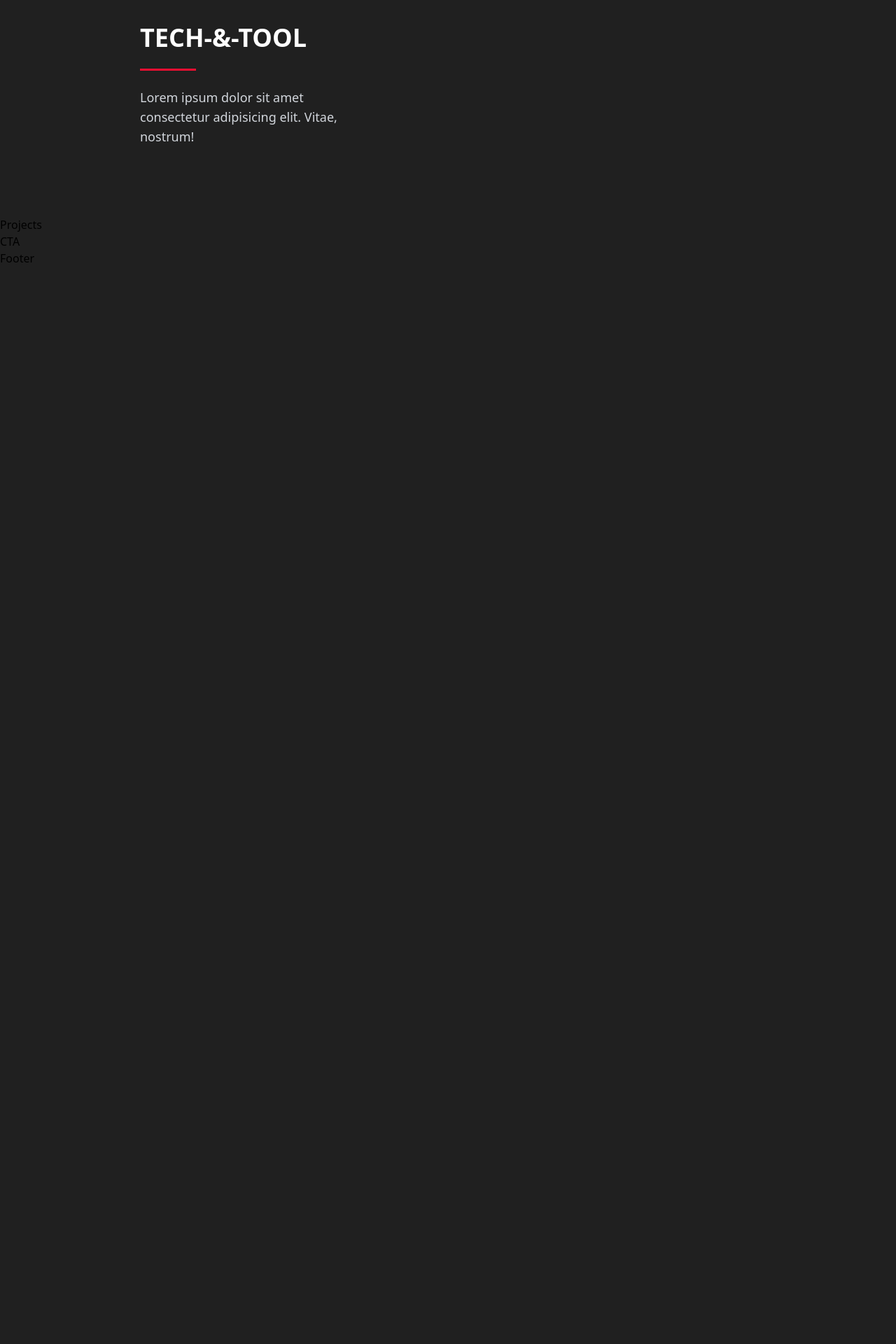
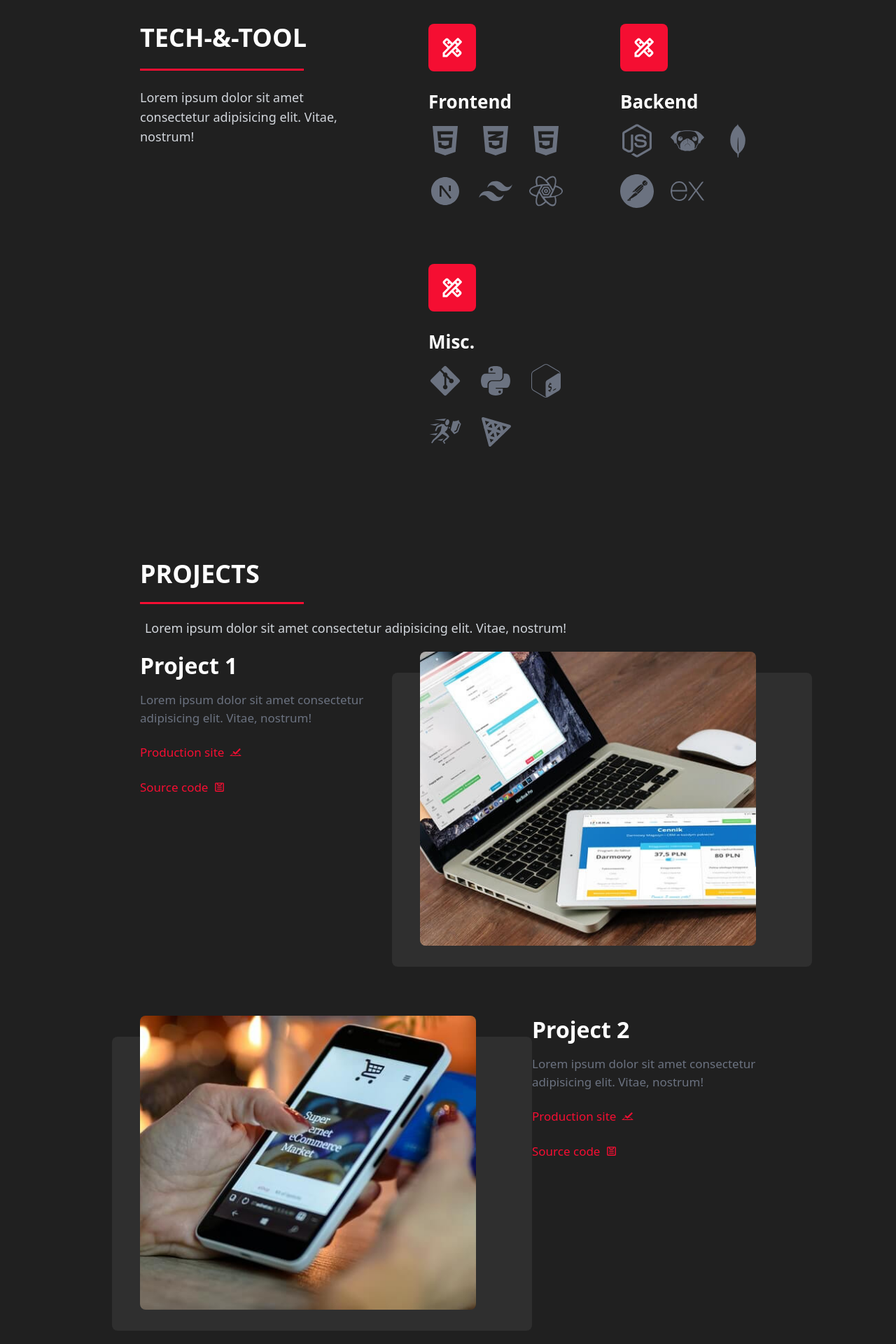
Before and after one commit to Dakshitj14/Personal-portfolio, a React (Vite) app in the folder my-project/: page / in a window 1280 px wide. Shown: the part 820-2740 px from the top of the page at 70% size. Before the commit the page ends 1201 px from the top, so only its background shows below. Built offline with nearby package versions, Linux system fonts and the light colour scheme.

Commit message:
updated cta is lef

```diff
--- a/my-project/src/sections/Cta.jsx
+++ b/my-project/src/sections/Cta.jsx
@@ -1,8 +1,26 @@
-import React from 'react'
+import React, { useEffect } from 'react'
+import AOS from 'aos';
+import 'aos/dist/aos.css'
+
 
 const Cta =()=>{
+
+    useEffect(()=>{
+        AOS.init({
+            duration: 800,
+            delay:200,
+            once: false,
+
+        })
+    }, []);
     return(
-        <div>CTA</div>
+        <div className='w-full lg:px-[200px] px-8 py-[60px] h-full flex flex-col justify-between items-center gap-5'>
+            <div data-aos='zoom-in' className='w-full bg-[#2f2f2f] flex lg:flx-row flex-col justify-between items-center lg:p-20 p-8'>
+                <h1 className='text-white lg:w-[50%] w-full lg:text-[35px] text-[30px] leading-10 lg:text-left text-center font-semibold font-poppins '>Reach Out for Collaborations</h1>
+                <button className='bg-themered hover:bg-white text-white hover:text-themered font-semibold lg:text-lg text-sm px-8 py-3 rounded mt-5 font-poppins'>Contact me!</button>
+            </div>
+
+        </div>
     )
 }
 
--- a/my-project/src/sections/Projects.jsx
+++ b/my-project/src/sections/Projects.jsx
@@ -1,9 +1,81 @@
-import React from 'react'
+import React, { useEffect } from 'react';
+import AOS from 'aos';
+import 'aos/dist/aos.css';
+import { FaArrowRightLong } from 'react-icons/fa6';
+import { CgClipboard } from "react-icons/cg";
+import { SiTestcafe } from "react-icons/si";
 
-const Projects =()=>{
-    return(
-        <div>Projects</div>
-    )
-}
+import project1 from '../assets/project1.jpg';
+import project2 from '../assets/project2.jpg';
 
-export default Projects
+const Projects = () => {
+    useEffect(() => {
+        AOS.init({
+            duration: 800,
+            delay: 200,
+            once: false,
+        });
+    }, []);
+
+    return (
+        <div id='projects' className='w-full lg:px-[200px] px-8 py-[60px] h-full flex flex-col justify-between items-start gap-5'>
+            <h1 data-aos='zoom-in' className='text-4xl uppercase text-white font-semibold font-poppins'>Projects</h1>
+            <div data-aos='zoom-in' data-aos-delay='200' className='bg-themered h-[3px] w-[234px]'></div>
+            <p data-aos='zoom-in' data-aos-delay='400' className='text-gray-300 text-center text-lg font-poppins lg:w-[70%] w-full'>
+                Lorem ipsum dolor sit amet consectetur adipisicing elit. Vitae, nostrum!
+            </p>
+            {/* project1 */}
+
+            <div className='w-full flex lg:flex-row flex-col justify-center items-start lg:gap-20 gap-20'>
+                {/* Project 1 */}
+                <div className='lg:w-[40%] w-full flex flex-col justify-center items-start gap-6'>
+                    <div className='flex flex-col justify-center items-start gap-4'>
+                        <h1 data-aos="zoom-in" data-aos-delay="600" className='text-white font-semibold text-[32px] leading-10'>Project 1</h1>
+                        <p data-aos="zoom-in" data-aos-delay="800" className='text-gray-500 text-[17px] font-poppins'>
+                            Lorem ipsum dolor sit amet consectetur adipisicing elit. Vitae, nostrum!
+                        </p>
+                    </div>
+                    <button data-aos="zoom-in" data-aos-delay="1000" className='text-themered hover:text-white text-[17px] font-poppins flex justify-center items-center gap-2'>
+                        Production site <span><SiTestcafe /></span>
+                    </button>
+                    <button data-aos="zoom-in" data-aos-delay="1000" className='text-themered hover:text-white text-[17px] font-poppins flex justify-center items-center gap-2'>
+                        Source code <span><CgClipboard /></span>
+                    </button>
+                </div>
+
+                {/* Project 1 Image */}
+                <div data-aos="zoom-in" data-aos-delay="1200" className='lg:w-[60%] w-full relative'>
+                    <div className='bg-[#2f2f2f] lg:w-[600px] w-[300px] lg:h-[420px] h-[200px] rounded-lg absolute top-[30px] -left-[40px]'></div>
+                    <img src={project1} alt="Project 1" className='lg:w-[600px] w-[300px] lg:h-[420px] h-[200px] object-cover rounded-lg relative' />
+                </div>
+            </div>
+
+            {/* project2 */}
+            <div className='w-full flex lg:flex-row-reverse flex-col justify-center items-start lg:gap-20 gap-20 mt-20'>
+                {/* Project 2 */}
+                <div className='lg:w-[40%] w-full flex flex-col justify-center items-start gap-6'>
+                    <div className='flex flex-col justify-center items-start gap-4'>
+                        <h1 data-aos="zoom-in" data-aos-delay="600" className='text-white font-semibold text-[32px] leading-10'>Project 2</h1>
+                        <p data-aos="zoom-in" data-aos-delay="800" className='text-gray-500 text-[17px] font-poppins'>
+                            Lorem ipsum dolor sit amet consectetur adipisicing elit. Vitae, nostrum!
+                        </p>
+                    </div>
+                    <button data-aos="zoom-in" data-aos-delay="1000" className='text-themered hover:text-white text-[17px] font-poppins flex justify-center items-center gap-2'>
+                        Production site <span><SiTestcafe /></span>
+                    </button>
+                    <button data-aos="zoom-in" data-aos-delay="1000" className='text-themered hover:text-white text-[17px] font-poppins flex justify-center items-center gap-2'>
+                        Source code <span><CgClipboard /></span>
+                    </button>
+                </div>
+
+                {/* Project 2 Image */}
+                <div data-aos="zoom-in" data-aos-delay="1200" className='lg:w-[60%] w-full relative'>
+                    <div className='bg-[#2f2f2f] lg:w-[600px] w-[300px] lg:h-[420px] h-[200px] rounded-lg absolute top-[30px] -left-[40px]'></div>
+                    <img src={project2} alt="Project 1" className='lg:w-[600px] w-[300px] lg:h-[420px] h-[200px] object-cover rounded-lg relative' />
+                </div>
+            </div>
+        </div>
+    );
+};
+
+export default Projects;
--- a/my-project/src/sections/Tech.jsx
+++ b/my-project/src/sections/Tech.jsx
@@ -5,6 +5,27 @@ import { MdOutlineDesignServices } from 'react-icons/md';
 import { IoLogoAndroid } from 'react-icons/io';
 import AOS from 'aos';
 import 'aos/dist/aos.css'
+import { IoLogoReact } from "react-icons/io5";
+import { FaHtml5 } from "react-icons/fa";
+import { FaCss3Alt } from "react-icons/fa";
+import { RiNextjsFill } from "react-icons/ri";
+import { RiTailwindCssFill } from "react-icons/ri";
+import { SiReactquery } from "react-icons/si";
+import { FaNodeJs } from "react-icons/fa";
+import { SiPug } from "react-icons/si";
+import { SiMongodb } from "react-icons/si";
+import { SiPostman } from "react-icons/si";
+import { SiExpress } from "react-icons/si";
+import { FaGitAlt } from "react-icons/fa6";
+import { FaPython } from "react-icons/fa";
+import { SiGnubash } from "react-icons/si";
+import { GiShieldBash } from "react-icons/gi";
+import { TbBrandThreejs } from "react-icons/tb";
+
+
+
+
+
 
 const Tech =()=>{
      useEffect(()=>{
@@ -20,10 +41,67 @@ const Tech =()=>{
         <div id= 'service' className='w-full lg:px-[200px] px-8 lg:py-[100px] py-[40px] h-full flex lg:flex-row flex-col justify-between items-start gap-[100px] '>
             <div className='lg:w-[40%] w-full flex flex-col justify-center items-start gap-6'>
             <h1 data-aos='zoom-in' className='text-4xl uppercase text-white font-poppins font-semibold'>Tech-&-Tool</h1>
-            <div data-aos='zoom-in' className='bg-themered h-[3px] w-20'></div>
+            <div data-aos='zoom-in' className='bg-themered h-[3px] w-[234px]'></div>
             <p data-aos='zoom in' data-aos-delay='400' className='text-gray-300 text-lg font-poppins'>Lorem ipsum dolor sit amet consectetur adipisicing elit. Vitae, nostrum!</p>
             </div>
             <div className='lg:w-[60%] w-full grid lg:grid-cols-2 grid-cols-1 justify-center items-start lg:gap-20 gap-12'>
+                {/* frontend */}
+                <div data-aos = 'zoom in' className='flex flex-col justify-center items-start gap-6'>
+                    <div className='bg-themered rounded-lg p-4 flex justify-center items-center transition-all duration-300 ease-in-out hover:scale-110'>
+                         <MdOutlineDesignServices className='fill-white size-9' />
+                    </div>
+                    <div className='flex flex-col justify-center items-start gap-3'>
+                        <h1 className='text-white font-semibold text-[26px] '>Frontend</h1>
+                        <div className='text-gray-500 text-lg font-poppins grid grid-cols-3 gap-6'>
+  <span className='text-5xl flex justify-center'><FaHtml5 /></span>
+  <span className='text-5xl flex justify-center'><FaCss3Alt /></span>
+  <span className='text-5xl flex justify-center'><FaHtml5 /></span>
+  <span className='text-5xl flex justify-center'><RiNextjsFill /></span>
+  <span className='text-5xl flex justify-center'><RiTailwindCssFill /></span>
+  <span className='text-5xl flex justify-center'><SiReactquery /></span>
+</div>
+
+                    </div>
+
+                </div>
+                {/* backend */}
+                <div data-aos = 'zoom in' className='flex flex-col justify-center items-start gap-6'>
+                    <div className='bg-themered rounded-lg p-4 flex justify-center items-center transition-all duration-300 ease-in-out hover:scale-110'>
+                         <MdOutlineDesignServices className='fill-white size-9' />
+                    </div>
+                    <div className='flex flex-col justify-center items-start gap-3'>
+                        <h1 className='text-white font-semibold text-[26px] '>Backend</h1>
+                        <div className='text-gray-500 text-lg font-poppins grid grid-cols-3 gap-6'>
+  <span className='text-5xl flex justify-center'><FaNodeJs />
+  </span>
+  <span className='text-5xl flex justify-center'><SiPug />
+  </span>
+  <span className='text-5xl flex justify-center'><SiMongodb />
+  </span>
+  <span className='text-5xl flex justify-center'><SiPostman /></span>
+  <span className='text-5xl flex justify-center'><SiExpress /></span>
+</div>
+
+                    </div>
+
+                </div>
+                    {/* misc */}
+                <div data-aos = 'zoom in' className='flex flex-col justify-center items-start gap-6'>
+                    <div className='bg-themered rounded-lg p-4 flex justify-center items-center transition-all duration-300 ease-in-out hover:scale-110'>
+                         <MdOutlineDesignServices className='fill-white size-9' />
+                    </div>
+                    <div className='flex flex-col justify-center items-start gap-3'>
+                        <h1 className='text-white font-semibold text-[26px] '>Misc.</h1>
+                        <div className='text-gray-500 text-lg font-poppins grid grid-cols-3 gap-6'>
+  <span className='text-5xl flex justify-center'><FaGitAlt /></span>
+  <span className='text-5xl flex justify-center'><FaPython /></span>
+  <span className='text-5xl flex justify-center'><SiGnubash /></span>
+  <span className='text-5xl flex justify-center'><GiShieldBash /></span>
+  <span className='text-5xl flex justify-center'><TbBrandThreejs /></span>
+</div>
+                    </div>
+
+                </div>
             </div>
         </div>
     )
```
